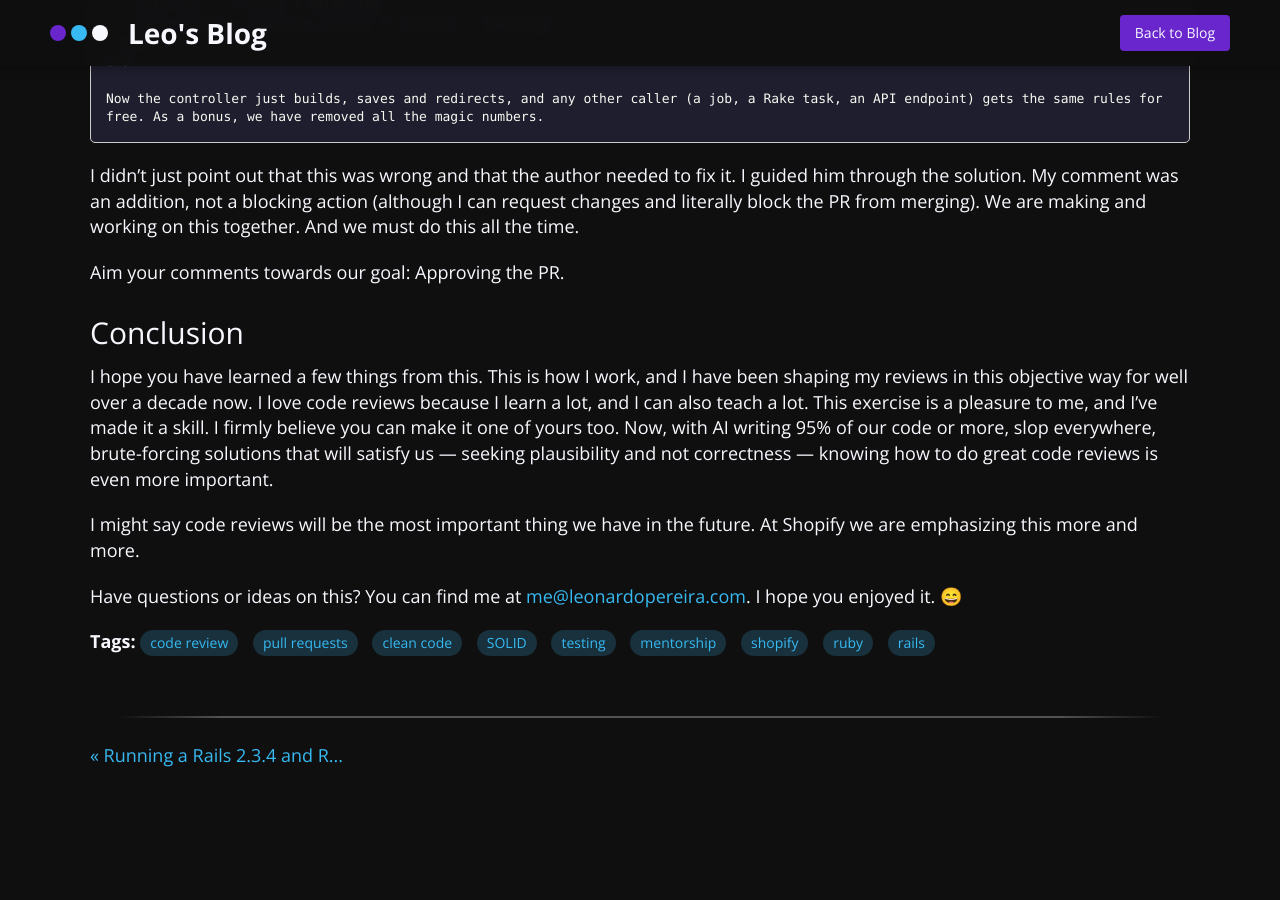
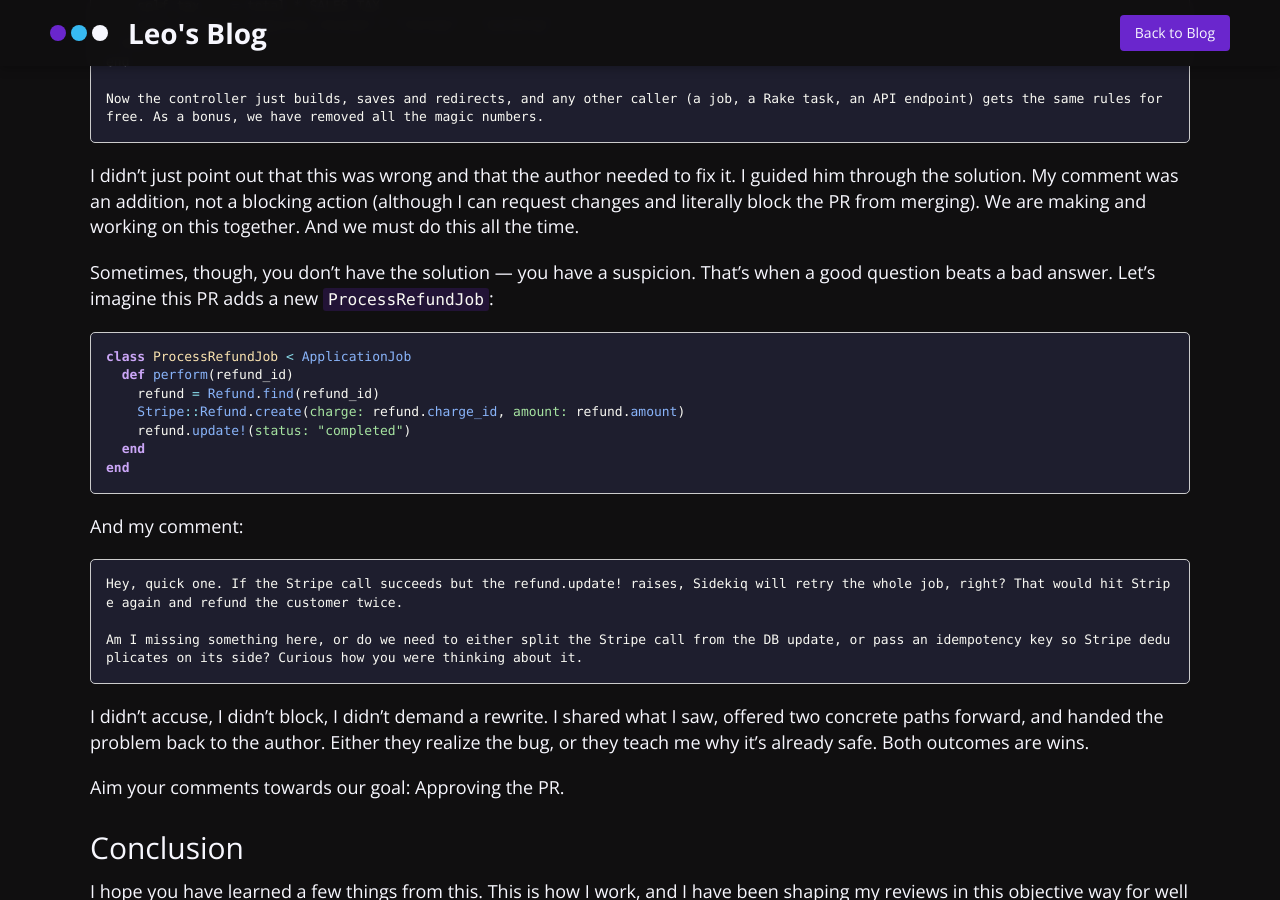
Before and after one commit to dantetekanem/dantetekanem.github.io, a Jekyll site: the page built from _posts/2026-04-18-code-reviews-matter-a-freaking-lot.md, in a window 1280 px wide and 900 px high, scrolled down 7159 px. Built offline with Jekyll 4.4.1, drawn with Linux system fonts in a browser that asks for light colours; before the commit the page ends 7978 px from its top, so only the background shows below that.

Commit message:
extra comment

````diff
--- a/_posts/2026-04-18-code-reviews-matter-a-freaking-lot.md
+++ b/_posts/2026-04-18-code-reviews-matter-a-freaking-lot.md
@@ -216,6 +216,28 @@ Now the controller just builds, saves and redirects, and any other caller (a job
 
 I didn't just point out that this was wrong and that the author needed to fix it. I guided him through the solution. My comment was an addition, not a blocking action (although I can request changes and literally block the PR from merging). We are making and working on this together. And we must do this all the time.
 
+Sometimes, though, you don't have the solution — you have a suspicion. That's when a good question beats a bad answer. Let's imagine this PR adds a new `ProcessRefundJob`:
+
+```ruby
+class ProcessRefundJob < ApplicationJob
+  def perform(refund_id)
+    refund = Refund.find(refund_id)
+    Stripe::Refund.create(charge: refund.charge_id, amount: refund.amount)
+    refund.update!(status: "completed")
+  end
+end
+```
+
+And my comment:
+
+```
+Hey, quick one. If the Stripe call succeeds but the refund.update! raises, Sidekiq will retry the whole job, right? That would hit Stripe again and refund the customer twice.
+
+Am I missing something here, or do we need to either split the Stripe call from the DB update, or pass an idempotency key so Stripe deduplicates on its side? Curious how you were thinking about it.
+```
+
+I didn't accuse, I didn't block, I didn't demand a rewrite. I shared what I saw, offered two concrete paths forward, and handed the problem back to the author. Either they realize the bug, or they teach me why it's already safe. Both outcomes are wins.
+
 Aim your comments towards our goal: Approving the PR.
 
 ## Conclusion
````
Also changed, not shown: 2 other files.
